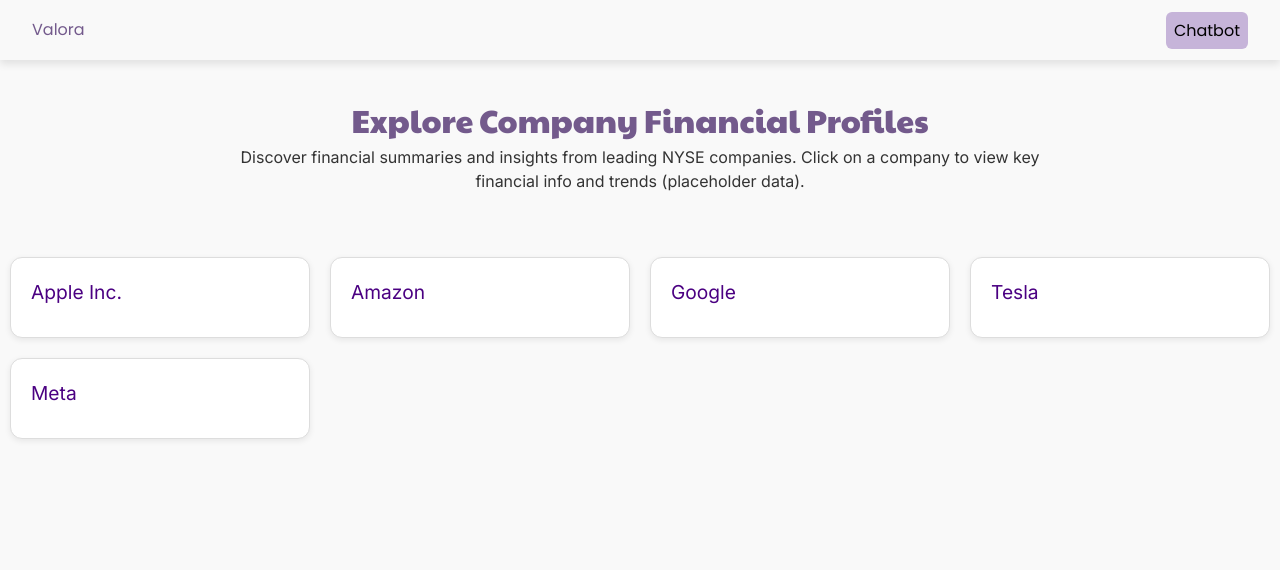
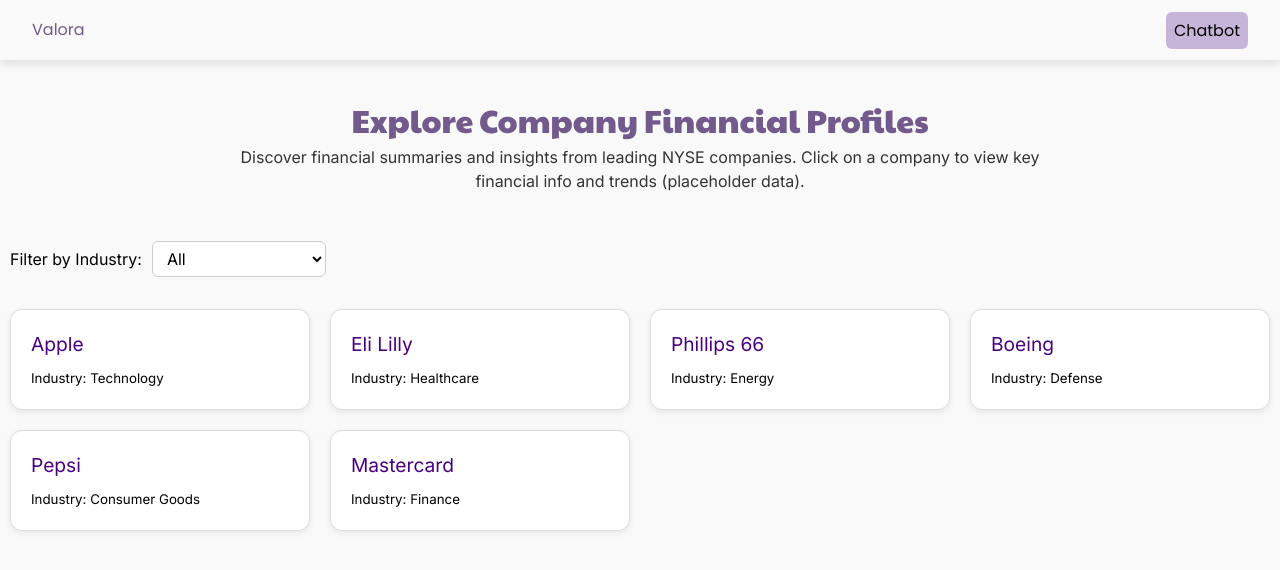
Before and after one commit to srivassi/Valora, a React (Vite) app in the folder frontend/: page /companyprofile in a window 1280 px wide. Shown: the top 570 px of the page. Built offline with nearby package versions, Linux system fonts and the light colour scheme.

Commit message:
Merged Lavanya's industry filter feature for CompanyProfile page into Valora and Removed unnecessary Jupyter Notebook file

```diff
--- a/frontend/src/pages/CompanyProfile/CompanyProfile.css
+++ b/frontend/src/pages/CompanyProfile/CompanyProfile.css
@@ -123,3 +123,46 @@
 .company-details::-webkit-scrollbar {
     display: none;
 }
+
+/*filter section*/
+.filter-section {
+    width: 100%;
+    max-width: 1600px;
+    padding: 0 10px;
+    margin: 1rem 0 0 0;
+    display: flex;
+    align-items: center;
+    gap: 10px;
+    font-family: 'Inter', sans-serif;
+    color: #735a8c;
+    font-weight: 600;
+
+}
+
+.filter-section label {
+    font-size: 1rem;
+    color: #000;
+
+}
+
+.filter-section select {
+    padding: 6px 10px;
+    border-radius: 6px;
+    border: 1px solid #ccc;
+    font-size: 1rem;
+    font-family: 'Inter', sans-serif;
+    cursor: pointer;
+    background-color: #fff;
+    color: #000;
+    transition: border-color 0.3s ease;
+}
+
+.filter-section select:hover {
+    border-color: #735a8c;
+}
+
+.industry-label{
+    color: #000;
+    font-size: smaller;
+    font-family: Inter, sans-serif;
+}
--- a/frontend/src/pages/CompanyProfile/CompanyProfile.jsx
+++ b/frontend/src/pages/CompanyProfile/CompanyProfile.jsx
@@ -3,16 +3,24 @@
 import './companyprofile.css';
 
 const companies = [
-    { id: 1, name: "Apple Inc." },
-    { id: 2, name: "Amazon" },
-    { id: 3, name: "Google" },
-    { id: 4, name: "Tesla" },
-    { id: 5, name: "Meta" }
+    { id: 1, name: "Apple", industry: "Technology" },
+    { id: 2, name: "Eli Lilly", industry: "Healthcare" },
+    { id: 3, name: "Phillips 66", industry: "Energy" },
+    { id: 4, name: "Boeing", industry: "Defense" },
+    { id: 5, name: "Pepsi", industry: "Consumer Goods" },
+    { id: 6, name: "Mastercard", industry: "Finance" },
 ];
+
+const industries = ["All", ...Array.from(new Set(companies.map(c => c.industry)))];
 
 function CompanyProfiles() {
     const [selectedCompany, setSelectedCompany] = useState(null);
+    const [selectedIndustry, setSelectedIndustry] = useState("All");
     const navigate = useNavigate();
+
+    const filteredCompanies = selectedIndustry === "All"
+        ? companies
+        : companies.filter(company => company.industry === selectedIndustry);
 
     return (
         <div className="profiles-page">
@@ -36,8 +44,22 @@
                 </p>
             </div>
 
+            {/* filter */}
+            <div className="filter-section">
+                <label htmlFor="industry-filter">Filter by Industry:</label>
+                <select
+                    id="industry-filter"
+                    value={selectedIndustry}
+                    onChange={(e) => setSelectedIndustry(e.target.value)}
+                >
+                    {industries.map(ind => (
+                        <option key={ind} value={ind}>{ind}</option>
+                    ))}
+                </select>
+            </div>
+
             <div className="profiles-grid">
-                {companies.map(company => (
+                {filteredCompanies.map(company => (
                     <div
                         key={company.id}
                         className={`profile-card ${selectedCompany === company.id ? 'expanded' : ''}`}
@@ -46,6 +68,7 @@
                         }
                     >
                         <h3>{company.name}</h3>
+                        <p className="industry-label"><strong>Industry:</strong> {company.industry}</p>
                         {selectedCompany === company.id && (
                             <div className="company-details">
                                 <p>📊 Placeholder for financial metrics and insights...</p>
```
Also changed, not shown: 1 other file (tests, documents, lock files or other folders).
